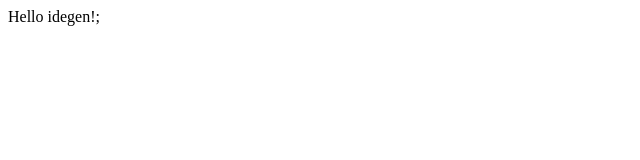
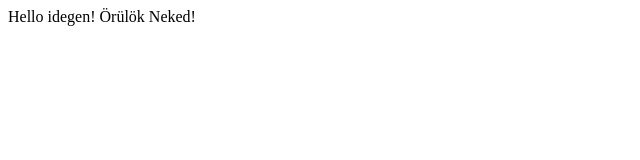
Before and after one commit to tothiko/tothiko.github.io, a plain HTML site: page index.html in a window 1280 px wide. Shown: the whole page, without its empty margins (0-640 px from the left). Drawn offline with Linux system fonts and the light colour scheme.

Commit message:
Örülököztem

```diff
--- a/index.html
+++ b/index.html
@@ -7,6 +7,7 @@
     <title>Document</title>
 </head>
 <body>
-    Hello idegen!;
+    Hello idegen!
+    Örülök Neked!
 </body>
 </html>
```
